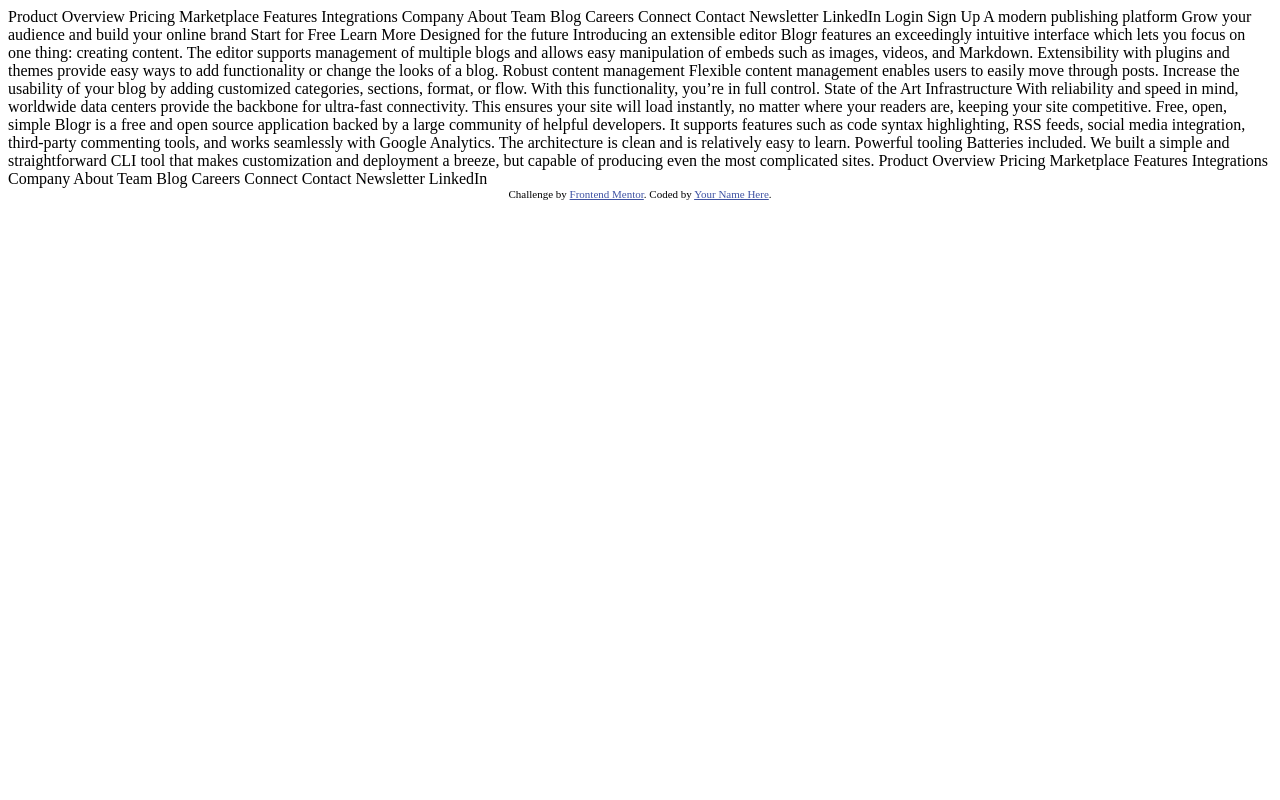
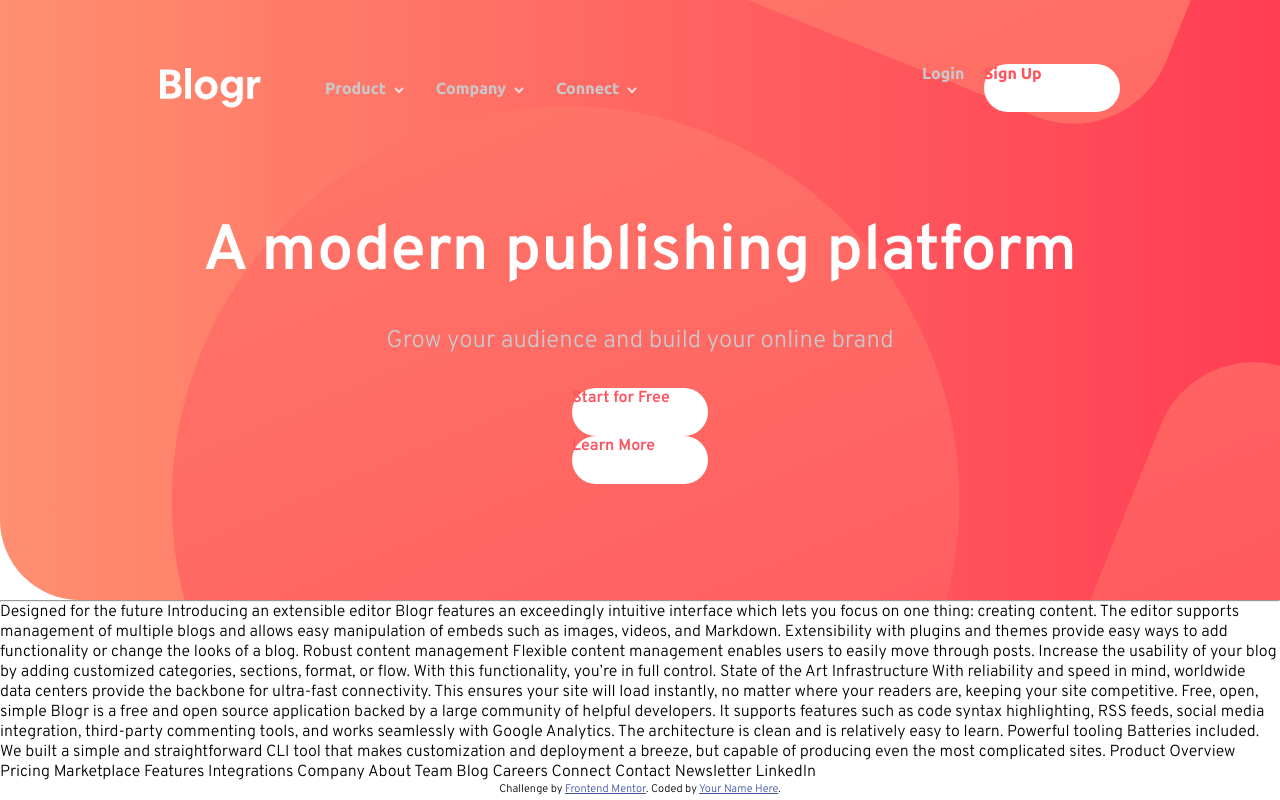
Before and after one commit to diegoflorenca/FM-blogr-landing-page-main, a plain HTML site: page index.html in a window 1280 px wide. Drawn offline with Linux system fonts and the light colour scheme.

Commit message:
Header half way done

```diff
--- /dev/null
+++ b/css/main.scss
@@ -0,0 +1,146 @@
+/*
+Mobile: 375px
+Desktop: 1440px
+*/
+
+:root {
+  /* Fonts */
+  --f-size: 16px;
+  --ff-text: 'Overpass', sans-serif;
+  --ff-highlights: 'Ubuntu', sans-serif;
+
+  /* Primary Colors */
+  --c-red-200: hsl(355, 100%, 74%); /* CTA hover background */
+  --c-red-400: hsl(356, 100%, 66%); /* CTA text */
+  --c-blue-800: hsl(208, 49%, 24%); /* Headings */
+
+  /* Neutral Colors */
+  --c-white: hsl(0, 0%, 100%); /* Text */
+  --c-gray-300: hsl(240, 2%, 79%); /* Footer text */
+  --c-gray-600: hsl(207, 13%, 34%); /* Body copy */
+  --c-black-800: hsl(240, 10%, 16%); /* Footer background */
+
+  /* Gradients */
+  --g-red: linear-gradient(
+    to right,
+    hsl(13, 100%, 72%),
+    hsl(353, 100%, 62%)
+  ); /* Intro */
+  --g-blue: linear-gradient(hsl(237, 17%, 21%), hsl(237, 23%, 32%)); /* Body */
+}
+
+* {
+  margin: 0;
+  padding: 0;
+  box-sizing: border-box;
+}
+
+.wrapper {
+  max-width: 1440px;
+  margin: auto;
+}
+
+body {
+  font-family: var(--ff-text);
+}
+
+header {
+  width: 100%;
+  height: 600px; /*remove*/
+  padding: 4rem;
+  background-position: top -84rem left -26.5rem, center;
+  background-image: url(../images/bg-pattern-intro.svg), var(--g-red);
+  border-bottom-left-radius: 5rem;
+  color: var(--c-white);
+
+  .btn {
+    color: var(--c-red-400);
+    background: var(--c-white);
+    text-decoration: none;
+    font-weight: 700;
+    display: block;
+    width: 8.5rem;
+    height: 3rem;
+    // padding: 1rem 2.5rem;
+    border-radius: 2rem;
+
+    &:hover {
+      color: var(--c-white);
+      background: var(--c-red-200);
+    }
+  }
+
+  nav {
+    width: calc(100% - 12rem);
+    margin: 0 6rem;
+    font-weight: 700;
+    font-family: var(--ff-highlights);
+    color: var(--c-gray-300);
+    display: flex;
+    align-items: center;
+    justify-content: space-between;
+
+    img.logo {
+      margin-right: 3rem;
+    }
+
+    a {
+      text-decoration: none;
+      color: inherit;
+    }
+
+    ul.menu {
+      width: 100%;
+      list-style: none;
+      display: flex;
+
+      li {
+        position: relative;
+        margin: 0 1rem;
+        cursor: pointer;
+
+        &:after {
+          content: url('../images/icon-arrow-light.svg');
+          margin-left: 0.5rem;
+        }
+
+        &:hover {
+          color: var(--c-white);
+          text-decoration: underline;
+        }
+      }
+    }
+
+    ul.user {
+      list-style: none;
+      width: 310px;
+      display: flex;
+      justify-content: space-between;
+    }
+  }
+  .jumbo {
+    height: 100%;
+    display: flex;
+    flex-direction: column;
+    align-items: center;
+    justify-content: center;
+
+    h2 {
+      font-size: 4rem;
+    }
+
+    p {
+      color: var(--c-gray-300);
+      font-size: 1.5rem;
+      margin: 2rem 0;
+    }
+  }
+}
+
+.attribution {
+  font-size: 11px;
+  text-align: center;
+}
+.attribution a {
+  color: hsl(228, 45%, 44%);
+}
--- a/index.html
+++ b/index.html
@@ -1,99 +1,94 @@
 <!DOCTYPE html>
 <html lang="en">
   <head>
-  <meta charset="UTF-8">
-  <meta name="viewport" content="width=device-width, initial-scale=1.0"> <!-- displays site properly based on user's device -->
-
-  <link rel="icon" type="image/png" sizes="32x32" href="./images/favicon-32x32.png">
-
+    <meta charset="UTF-8" />
+    <meta name="viewport" content="width=device-width, initial-scale=1.0" />
+    <!-- displays site properly based on user's device -->
+    <link
+      rel="icon"
+      type="image/png"
+      sizes="32x32"
+      href="./images/favicon-32x32.png"
+    />
+    <link rel="preconnect" href="https://fonts.gstatic.com" />
+    <link
+      href="https://fonts.googleapis.com/css2?family=Overpass:wght@300;600&family=Ubuntu:wght@400;500;700&display=swap"
+      rel="stylesheet"
+    />
+    <link rel="stylesheet" href="./css/main.css" />
     <title>Frontend Mentor | [Blogr]</title>
-
-  <!-- Feel free to remove these styles or customise in your own stylesheet 👍 -->
-  <style>
-    .attribution { font-size: 11px; text-align: center; }
-    .attribution a { color: hsl(228, 45%, 44%); }
-  </style>
   </head>
   <body>
-  Product
-
-  Overview
-  Pricing
-  Marketplace
-  Features
-  Integrations
-
-  Company
-
-  About
-  Team
-  Blog
-  Careers
-
-  Connect
-
-  Contact
-  Newsletter
-  LinkedIn
-
-  Login
-  Sign Up
-
-  A modern publishing platform
-  Grow your audience and build your online brand
-
-  Start for Free
-  Learn More
-
-  Designed for the future
-
-  Introducing an extensible editor
-  Blogr features an exceedingly intuitive interface which lets you focus on one thing: creating content.
-  The editor supports management of multiple blogs and allows easy manipulation of embeds such as images,
-  videos, and Markdown. Extensibility with plugins and themes provide easy ways to add functionality or
-  change the looks of a blog.
-
-  Robust content management
-  Flexible content management enables users to easily move through posts. Increase the usability of your blog
-  by adding customized categories, sections, format, or flow. With this functionality, you’re in full control.
-
-  State of the Art Infrastructure
-  With reliability and speed in mind, worldwide data centers provide the backbone for ultra-fast connectivity.
-  This ensures your site will load instantly, no matter where your readers are, keeping your site competitive.
-
-  Free, open, simple
-  Blogr is a free and open source application backed by a large community of helpful developers. It supports
-  features such as code syntax highlighting, RSS feeds, social media integration, third-party commenting tools,
-  and works seamlessly with Google Analytics. The architecture is clean and is relatively easy to learn.
-
-  Powerful tooling
-  Batteries included. We built a simple and straightforward CLI tool that makes customization and deployment a breeze, but
-  capable of producing even the most complicated sites.
-
-  Product
-
-  Overview
-  Pricing
-  Marketplace
-  Features
-  Integrations
-
-  Company
-
-  About
-  Team
-  Blog
-  Careers
-
-  Connect
-
-  Contact
-  Newsletter
-  LinkedIn
+    <div class="wrapper">
+      <header>
+        <nav>
+          <img class="logo" src="./images/logo.svg" alt="Blogr logo" />
+          <ul class="menu">
+            <li>Product</li>
+            <!-- <ul>
+              <li>Overview</li>
+              <li>Pricing</li>
+              <li>Marketplace</li>
+              <li>Features</li>
+              <li>Integrations</li>
+            </ul> -->
+            <li>Company</li>
+            <!-- <ul>
+              <li>About</li>
+              <li>Team</li>
+              <li>Blog</li>
+              <li>Careers</li>
+            </ul> -->
+            <li>Connect</li>
+            <!-- <ul>
+              <li>Contact</li>
+              <li>Newsletter</li>
+              <li>LinkedIn</li>
+            </ul> -->
+          </ul>
+          <ul class="user">
+            <li><a href="#">Login</a></li>
+            <li><a class="btn" href="#">Sign Up</a></li>
+          </ul>
+        </nav>
+        <div class="jumbo">
+          <h2>A modern publishing platform</h2>
+          <p>Grow your audience and build your online brand</p>
+          <div class="buttons">
+            <a href="#" class="btn default">Start for Free</a>
+            <a href="#" class="btn outline">Learn More</a>
+          </div>
+        </div>
+      </header>
+    </div>
+    <hr />
+    Designed for the future Introducing an extensible editor Blogr features an
+    exceedingly intuitive interface which lets you focus on one thing: creating
+    content. The editor supports management of multiple blogs and allows easy
+    manipulation of embeds such as images, videos, and Markdown. Extensibility
+    with plugins and themes provide easy ways to add functionality or change the
+    looks of a blog. Robust content management Flexible content management
+    enables users to easily move through posts. Increase the usability of your
+    blog by adding customized categories, sections, format, or flow. With this
+    functionality, you’re in full control. State of the Art Infrastructure With
+    reliability and speed in mind, worldwide data centers provide the backbone
+    for ultra-fast connectivity. This ensures your site will load instantly, no
+    matter where your readers are, keeping your site competitive. Free, open,
+    simple Blogr is a free and open source application backed by a large
+    community of helpful developers. It supports features such as code syntax
+    highlighting, RSS feeds, social media integration, third-party commenting
+    tools, and works seamlessly with Google Analytics. The architecture is clean
+    and is relatively easy to learn. Powerful tooling Batteries included. We
+    built a simple and straightforward CLI tool that makes customization and
+    deployment a breeze, but capable of producing even the most complicated
+    sites. Product Overview Pricing Marketplace Features Integrations Company
+    About Team Blog Careers Connect Contact Newsletter LinkedIn
 
     <div class="attribution">
-    Challenge by <a href="https://www.frontendmentor.io?ref=challenge" target="_blank">Frontend Mentor</a>.
-    Coded by <a href="#">Your Name Here</a>.
+      Challenge by
+      <a href="https://www.frontendmentor.io?ref=challenge" target="_blank"
+        >Frontend Mentor</a
+      >. Coded by <a href="#">Your Name Here</a>.
     </div>
   </body>
 </html>
```
Also changed, not shown: css/main.css (added), 1 other file. Lines whose indentation alone changed are shown as unchanged.
